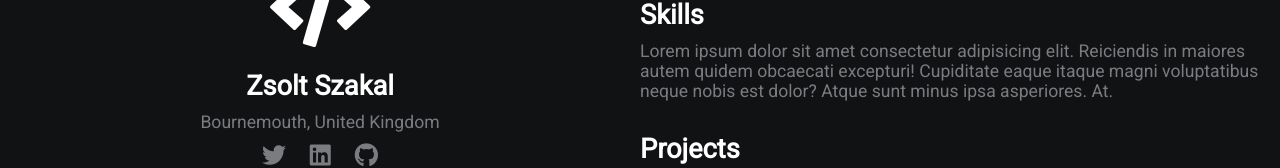
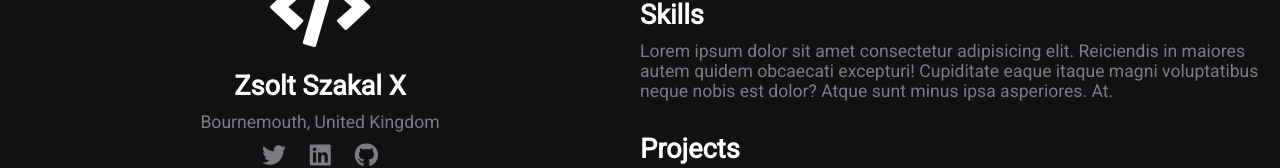
Before and after one commit to zsoltszakal/zsolti, a plain HTML site: page index.html in a window 1280 px wide. Shown: the part 353-521 px from the top of the page. Drawn offline with Linux system fonts and the light colour scheme.

Commit message:
Update index.html

```diff
--- a/index.html
+++ b/index.html
@@ -12,7 +12,7 @@
     <div class="grid-2">
         <div class="section-1">
             <i class="fas fa-code fa-5x white"></i>
-            <h2>Zsolt Szakal</h2>
+            <h2>Zsolt Szakal X</h2>
             <p>Bournemouth, United Kingdom</p>
             <a href="#"><i class="fab fa-twitter"></i></a>
             <a href="#"><i class="fab fa-linkedin"></i></a>
```
